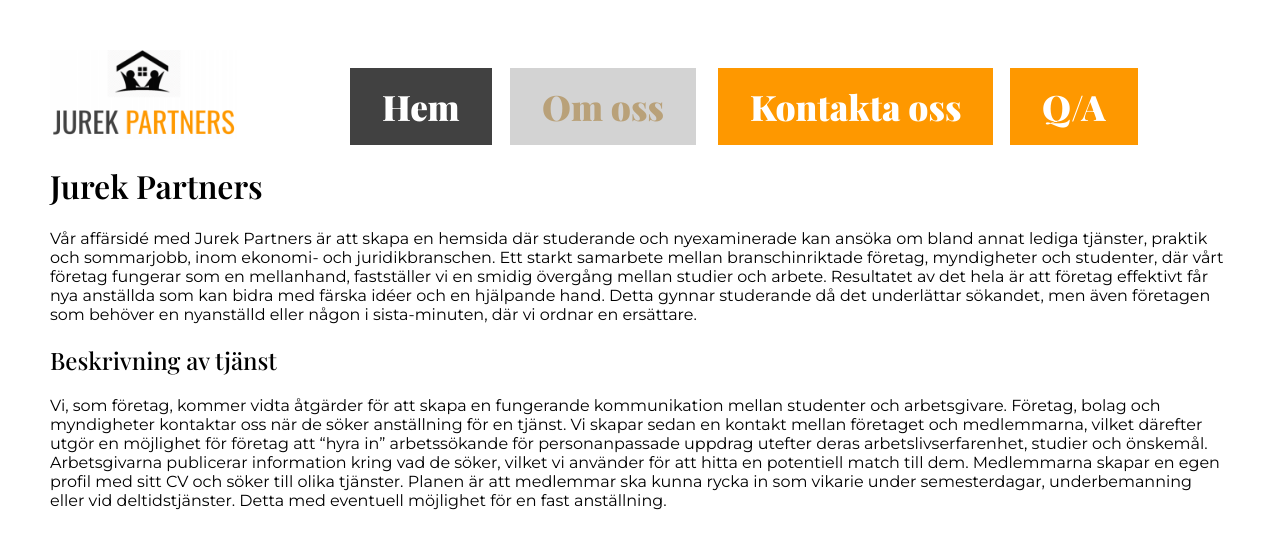
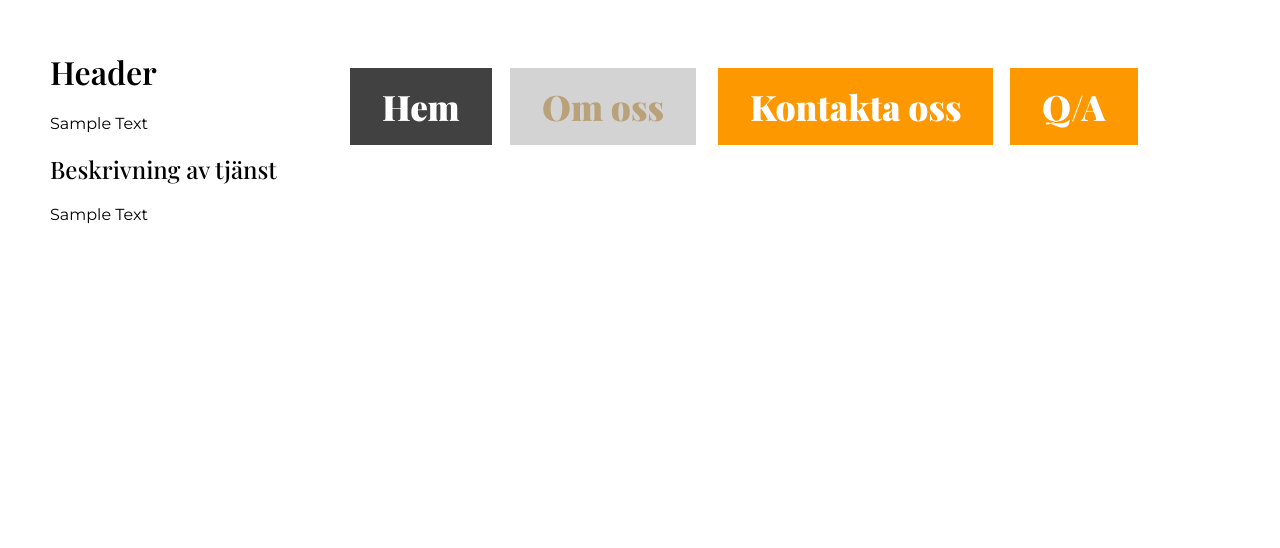
Before and after one commit to Rasul-583/Beyond20-GIF-and-PNG-Sender, a plain HTML site: page om-oss.html in a window 1280 px wide. Drawn offline with nearby package versions, Linux system fonts and the light colour scheme.

Commit message:
Redacting old stuff

```diff
--- a/om-oss.html
+++ b/om-oss.html
@@ -4,10 +4,10 @@
     <link rel="preconnect" href="https://fonts.gstatic.com">
     <link href="https://fonts.googleapis.com/css2?family=Montserrat&family=Playfair+Display:wght@400;500;600;900&display=swap" rel="stylesheet">    <link href="styles/style.css" rel="stylesheet" type="text/css">
     <meta charset="utf-8" />
-    <title>Jurek Partners</title>
+    <title>Title</title>
 </head>
 <body>
-    <img src="images/logo.png" width = 16%>
+    <!-- <img src="images/logo.png" width = 16%> -->
     <div style = "position: absolute; top: 68px; left: 350px;">
     <button onclick="location.href = 'index.html'" class="button button3">Hem</button>
     </div>
@@ -20,24 +20,9 @@
     <div style = "position: absolute; top: 68px; left: 1010px;">
     <button onclick="location.href = 'Q&A.html'" class="button button2">Q/A</button>
     </div>
-    <h1>Jurek Partners</h1>
-    <p>Vår affärsidé med Jurek Partners är att skapa en hemsida där studerande och nyexaminerade
-        kan ansöka om bland annat lediga tjänster, praktik och sommarjobb, inom ekonomi- och
-        juridikbranschen. Ett starkt samarbete mellan branschinriktade företag, myndigheter och
-        studenter, där vårt företag fungerar som en mellanhand, fastställer vi en smidig övergång
-        mellan studier och arbete. Resultatet av det hela är att företag effektivt får nya anställda som
-        kan bidra med färska idéer och en hjälpande hand. Detta gynnar studerande då det underlättar
-        sökandet, men även företagen som behöver en nyanställd eller någon i sista-minuten, där vi
-        ordnar en ersättare.</p>
+    <h1>Header</h1>
+    <p>Sample Text</p>
     <h2>Beskrivning av tjänst</h2>
-    <p>Vi, som företag, kommer vidta åtgärder för att skapa en fungerande kommunikation mellan
-        studenter och arbetsgivare. Företag, bolag och myndigheter kontaktar oss när de söker
-        anställning för en tjänst. Vi skapar sedan en kontakt mellan företaget och medlemmarna,
-        vilket därefter utgör en möjlighet för företag att “hyra in” arbetssökande för personanpassade
-        uppdrag utefter deras arbetslivserfarenhet, studier och önskemål. Arbetsgivarna publicerar
-        information kring vad de söker, vilket vi använder för att hitta en potentiell match till dem.
-        Medlemmarna skapar en egen profil med sitt CV och söker till olika tjänster. Planen är att
-        medlemmar ska kunna rycka in som vikarie under semesterdagar, underbemanning eller vid
-        deltidstjänster. Detta med eventuell möjlighet för en fast anställning.</p>
+    <p>Sample Text</p>
 </body>
 </html>
```
Also changed, not shown: Q&A.html (+7 -7 lines), index.html (+4 -4 lines), kontakta-oss.html (+4 -10 lines), images/logo.png (deleted).
